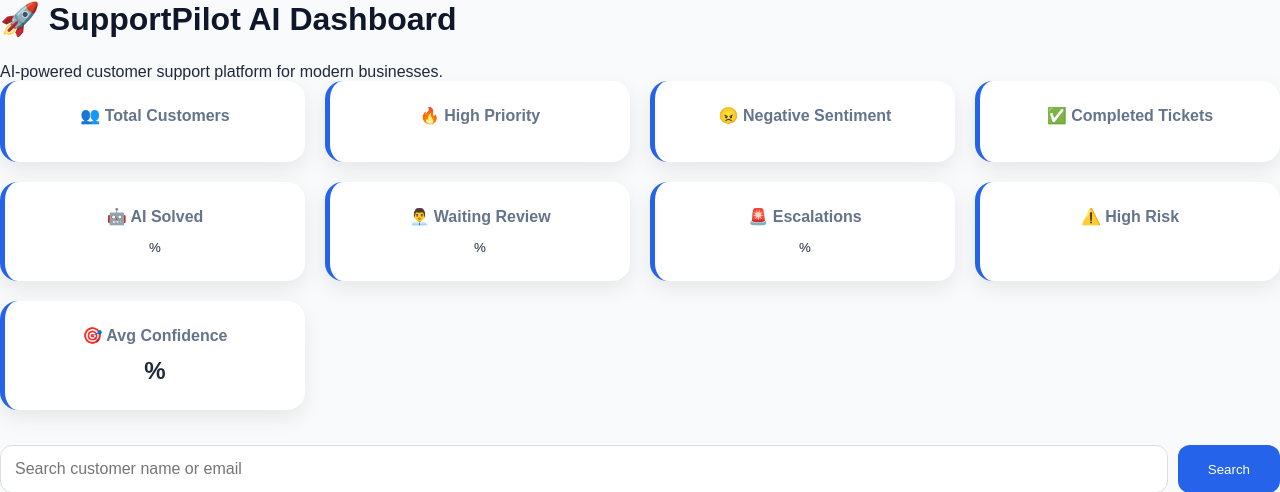
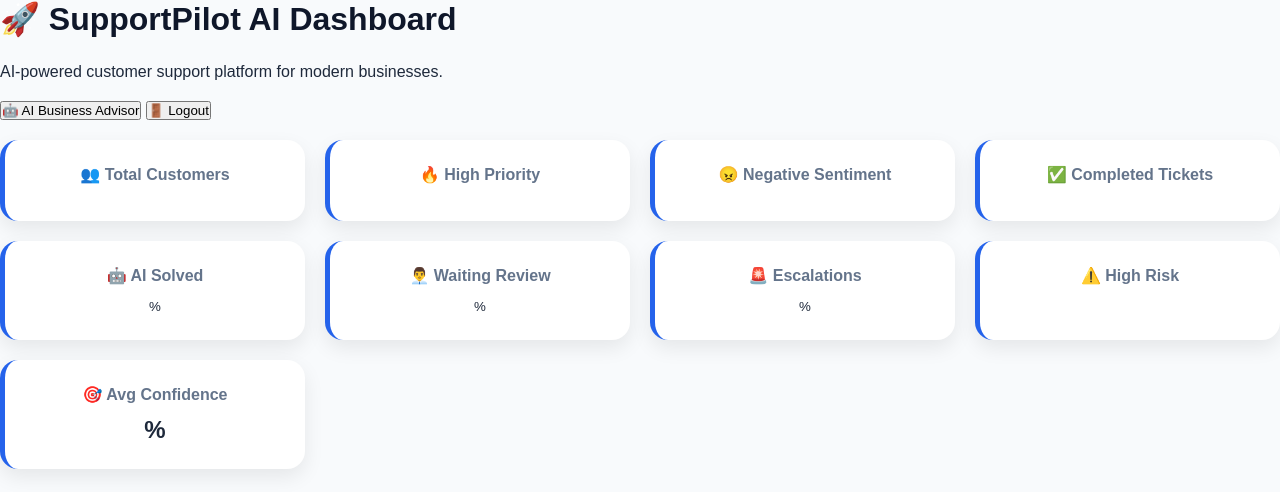
Before and after one commit to muhammadwaqasai/SupportPilot-AI, a Flask app: template templates/admin.html in a window 1280 px wide. Shown: the top 492 px of the page. Run offline with Flask 3, Linux system fonts and the light colour scheme; the template is opened without the code that fills it, so the values that code supplies are empty.

Commit message:
Add Business Advisor button to dashboard

```diff
--- a/templates/admin.html
+++ b/templates/admin.html
@@ -23,6 +23,21 @@
 <p>
 AI-powered customer support platform for modern businesses.
 </p>
+<div style="margin:20px 0;">
+
+    <a href="/business_advisor">
+        <button>
+            🤖 AI Business Advisor
+        </button>
+    </a>
+
+    <a href="/logout">
+        <button>
+            🚪 Logout
+        </button>
+    </a>
+
+</div>
 
 
 
```
